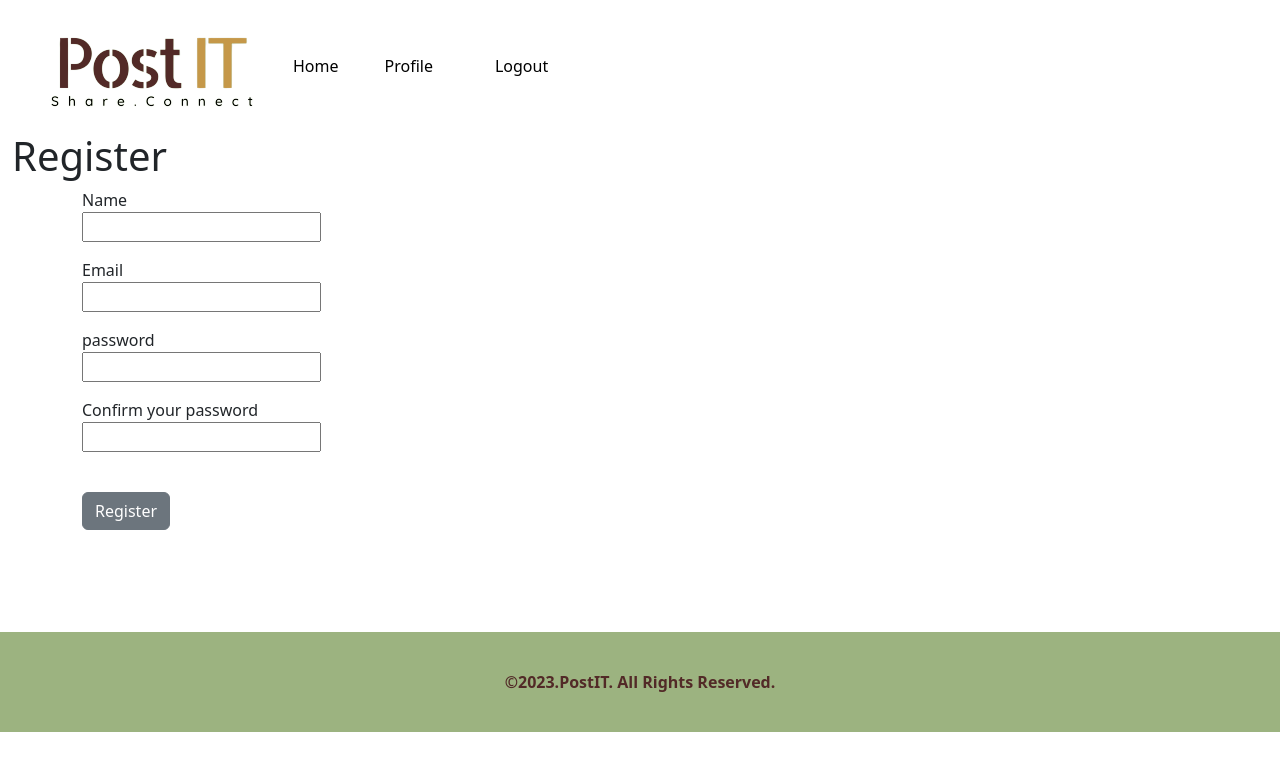
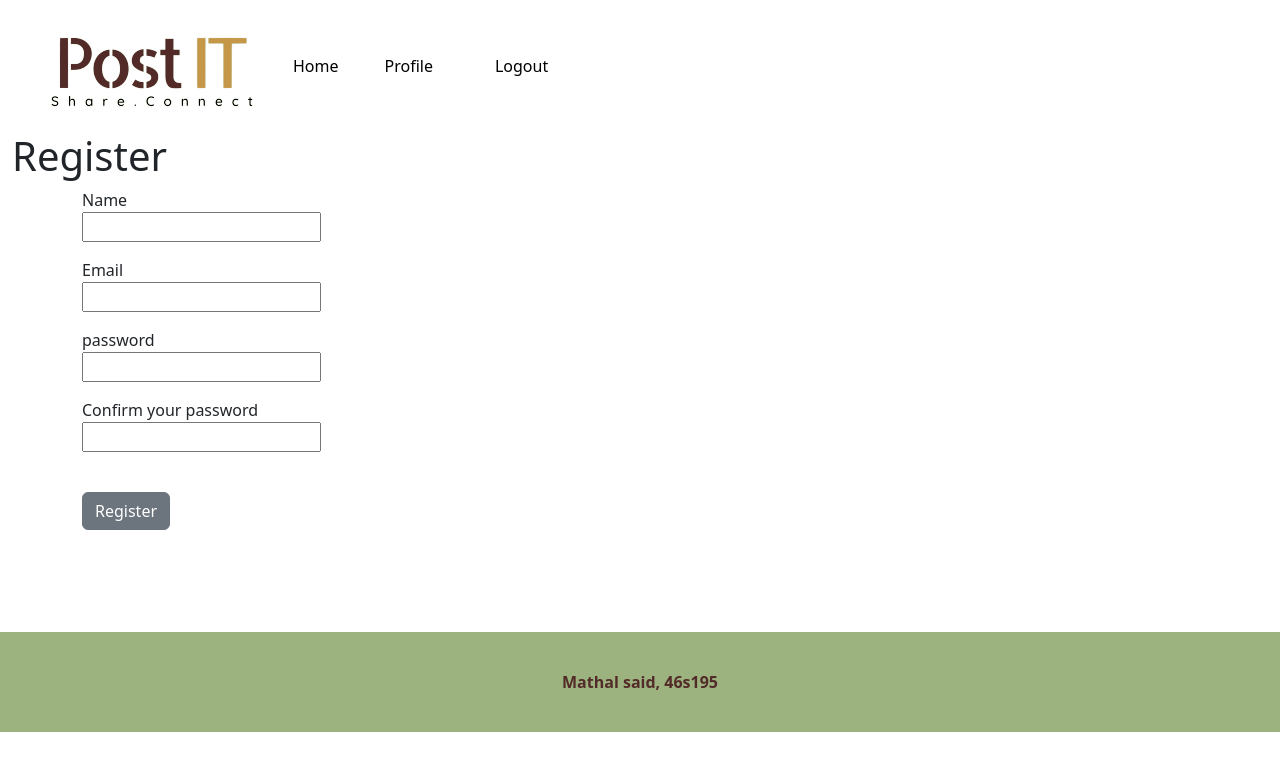
Before and after one commit to MATHAL1233/post, a React (Create React App) app in the folder client/: page /register in a window 1280 px wide. Shown: the top 770 px of the page. Built offline with nearby package versions, Linux system fonts and the light colour scheme.

Commit message:
front-end

```diff
--- a/client/src/Components/Footer.js
+++ b/client/src/Components/Footer.js
@@ -1,7 +1,7 @@
 const Footer = () => {
   return (
     <footer className="footer">
-      <div>©2023.PostIT. All Rights Reserved.</div>
+      <div>Mathal said, 46s195</div>
     </footer>
   );
 };
```
